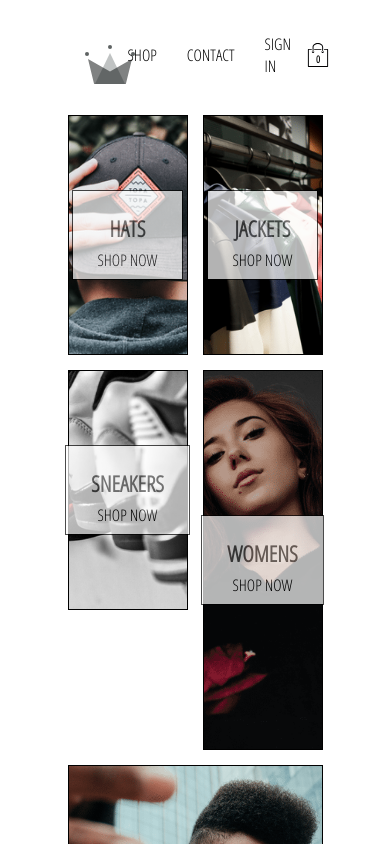
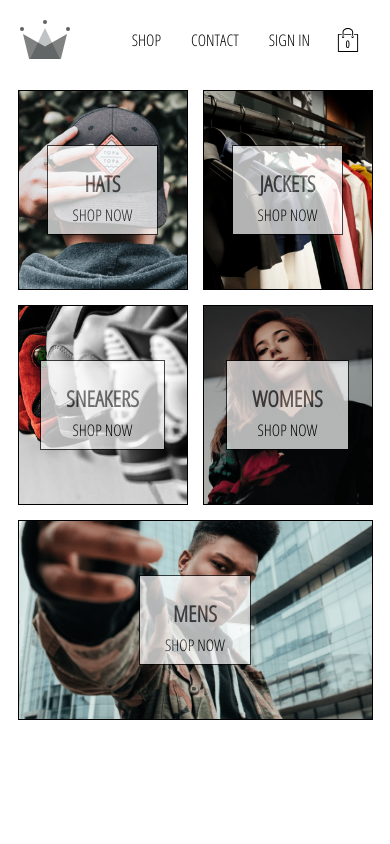
Before and after one commit to yvonnkr/e-commerce-crown-clothing-frontend, a React (Create React App) app: page / in a window 390 px wide. Shown: the top 844 px of the page. Built offline with nearby package versions, Linux system fonts and the light colour scheme; no server answers.

Commit message:
added media queries css  to make app responsive

```diff
--- a/src/App.js
+++ b/src/App.js
@@ -12,7 +12,8 @@
 
 import { selectCurrentUser } from "./redux/user/user-selectors";
 import { checkUserSession } from "./redux/user/user.actions";
-import "./App.css";
+import { GlobalStyle } from "./global.styles";
+// import "./App.css";
 
 const App = ({ currentUser, checkUserSession }) => {
   useEffect(() => {
@@ -21,6 +22,7 @@
 
   return (
     <>
+      <GlobalStyle />
       <Header />
       <Switch>
         <Route exact path="/" component={HomePage} />
--- a/src/components/collection-item/CollectionItem.scss
+++ b/src/components/collection-item/CollectionItem.scss
@@ -21,6 +21,13 @@
         position: absolute;
         top: 255px;
         display: none;
+
+        @media screen and (max-width: 800px) {
+            display: block;
+            opacity: 0.9;
+            min-width: unset;
+            padding: 0 10px;
+        }
     }
 
     &:hover {
@@ -50,4 +57,18 @@
             width: 10%;
         }
     }
+
+    @media screen and (max-width: 800px) {
+        width: 40vw;
+
+        &:hover {
+            .image {
+                opacity: unset;
+            }
+
+            .custom-button {
+                opacity: unset;
+            }
+        }
+    }
 }
--- a/src/components/collection-preview/CollectionPreview.scss
+++ b/src/components/collection-preview/CollectionPreview.scss
@@ -3,17 +3,29 @@
     flex-direction: column;
     margin-bottom: 30px;
 
+    @media screen and (max-width: 800px) {
+        align-items: center;
+    }
+
     .title {
         font-size: 28px;
         margin-bottom: 25px;
+
+
     }
 
     .preview {
-        // display: flex;
-        // justify-content: space-between;
-        display: grid;
-        grid-template-columns: 1fr 1fr 1fr 1fr;
-        grid-gap: 10px;
+        display: flex;
+        justify-content: space-between;
+
+
+        @media screen and (max-width: 800px) {
+            display: grid;
+            grid-template-columns: 1fr 1fr;
+            grid-gap: 15px;
+        }
 
     }
+
+
 }
--- a/src/components/header/Header.styles.js
+++ b/src/components/header/Header.styles.js
@@ -13,12 +13,23 @@
   display: flex;
   justify-content: space-between;
   margin-bottom: 25px;
+
+  @media screen and (max-width: 800px) {
+    height: 60px;
+    padding: 10px;
+    margin-bottom: 20px;
+  }
 `;
 
 export const LogoContainer = styled(Link)`
   height: 100%;
   width: 70px;
   padding: 25px;
+
+  @media screen and (max-width: 800px) {
+    width: 50px;
+    padding: 0;
+  }
 `;
 
 export const OptionsContainer = styled.div`
@@ -27,6 +38,10 @@
   display: flex;
   align-items: center;
   justify-content: flex-end;
+
+  @media screen and (max-width: 800px) {
+    width: 80%;
+  }
 `;
 
 export const OptionLink = styled(Link)`
--- a/src/components/menu-item/MenuItem.scss
+++ b/src/components/menu-item/MenuItem.scss
@@ -9,8 +9,14 @@
     margin: 0 7.5px 15px;
     overflow: hidden;
 
+
+
     &.large {
         height: 380px;
+
+        @media screen and (max-width: 800px) {
+            height: 200px;
+        }
     }
 
     &:first-child {
@@ -67,4 +73,8 @@
         }
 
     }
+
+    @media screen and (max-width: 800px) {
+        height: 200px;
+    }
 }
--- a/src/components/sign-in/SignIn.scss
+++ b/src/components/sign-in/SignIn.scss
@@ -2,6 +2,10 @@
     width: 380px;
     display: flex;
     flex-direction: column;
+
+    @media screen and (max-width: 800px) {
+        width: 280px;
+    }
 
     .title {
         margin: 10px 0;
--- a/src/components/sign-up/SignUp.scss
+++ b/src/components/sign-up/SignUp.scss
@@ -3,6 +3,10 @@
     flex-direction: column;
     width: 380px;
 
+    @media screen and (max-width: 800px) {
+        width: 280px;
+    }
+
     .title {
         margin: 10px 0;
     }
--- /dev/null
+++ b/src/global.styles.js
@@ -0,0 +1,22 @@
+import { createGlobalStyle } from "styled-components";
+
+export const GlobalStyle = createGlobalStyle`
+    body {
+        font-family: 'Open Sans Condensed' !important;
+        padding: 20px 40px;
+
+        @media screen and (max-width: 800px) {
+            padding: 10px;
+        }
+
+    }
+
+    a {
+        text-decoration: none;
+        color: black;
+    }
+
+    * {
+        box-sizing: border-box;
+    }
+`;
--- a/src/pages/checkout/CheckoutPage.scss
+++ b/src/pages/checkout/CheckoutPage.scss
@@ -5,6 +5,10 @@
     flex-direction: column;
     align-items: center;
     margin: 50px auto 0;
+
+    @media screen and (max-width: 800px) {
+        width: 75%;
+    }
 
     .checkout-header {
         width: 100%;
--- a/src/pages/signin-signup/SignInAndSignUp.scss
+++ b/src/pages/signin-signup/SignInAndSignUp.scss
@@ -3,4 +3,9 @@
     display: flex;
     justify-content: space-between;
     margin: 30px auto;
+
+    @media screen and (max-width: 800px) {
+        width: 500px;
+        flex-direction: column;
+    }
 }
```
